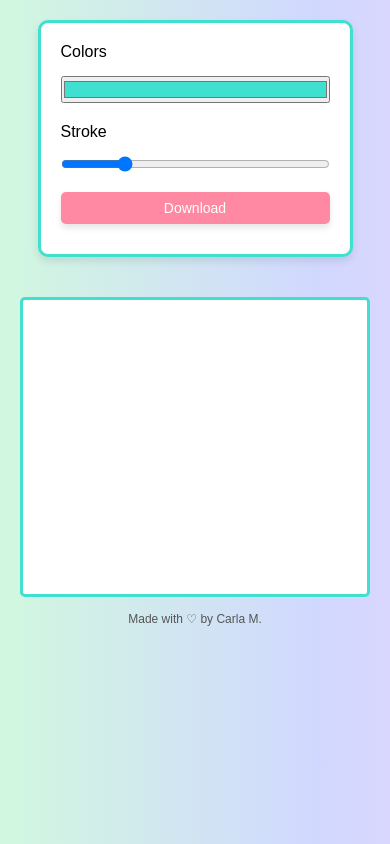
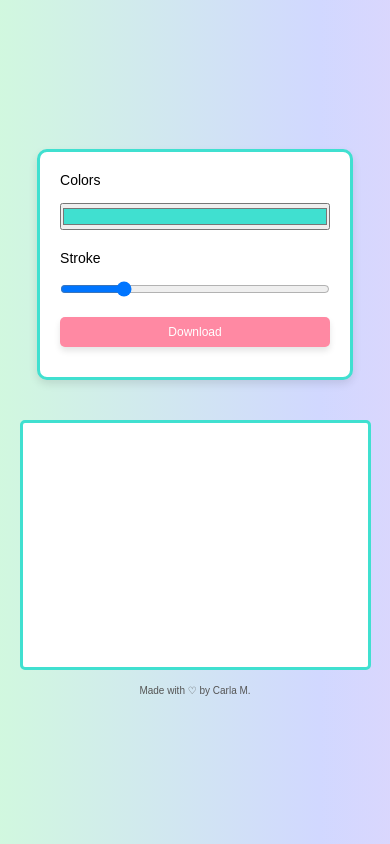
Before and after one commit to Carlimalac/2, a plain HTML site: page index.html in a window 390 px wide. Drawn offline with Linux system fonts and the light colour scheme.

Commit message:
Add files via upload

```diff
--- a/script.js
+++ b/script.js
@@ -5,37 +5,47 @@ let color = '#40E0D0'; // Default turquoise color
 let strokeSize = 3; // Default stroke size
 let lastX, lastY;
 
-// Event listeners for drawing on mouse and touch devices
+// Function to get correct mouse or touch position relative to the canvas
+function getPosition(e) {
+  const rect = canvas.getBoundingClientRect(); // Get the position of the canvas in the viewport
+  const x = (e.clientX || e.touches[0].clientX) - rect.left; // Adjust for the canvas offset
+  const y = (e.clientY || e.touches[0].clientY) - rect.top;
+  return { x, y };
+}
+
+// Start drawing
 function startDrawing(e) {
   drawing = true;
-  lastX = e.offsetX || e.touches[0].offsetX; // Use touch offset if it's a touch event
-  lastY = e.offsetY || e.touches[0].offsetY;
+  const { x, y } = getPosition(e);
+  lastX = x;
+  lastY = y;
 }
 
+// Draw on the canvas
 function draw(e) {
   if (drawing) {
-    const currentX = e.offsetX || e.touches[0].offsetX;
-    const currentY = e.offsetY || e.touches[0].offsetY;
-    drawLine(lastX, lastY, currentX, currentY);
-    lastX = currentX;
-    lastY = currentY;
+    const { x, y } = getPosition(e);
+    drawLine(lastX, lastY, x, y);
+    lastX = x;
+    lastY = y;
   }
 }
 
+// Stop drawing
 function stopDrawing() {
   drawing = false;
   ctx.beginPath(); // Reset the path
 }
 
-// Handle mouse events
+// Mouse events
 canvas.addEventListener('mousedown', startDrawing);
 canvas.addEventListener('mousemove', draw);
 canvas.addEventListener('mouseup', stopDrawing);
 canvas.addEventListener('mouseout', stopDrawing);
 
-// Handle touch events
+// Touch events (for mobile devices)
 canvas.addEventListener('touchstart', (e) => {
-  e.preventDefault(); // Prevent default touch behavior
+  e.preventDefault(); // Prevent default touch behavior like zooming
   startDrawing(e);
 });
 canvas.addEventListener('touchmove', (e) => {
--- a/styles.css
+++ b/styles.css
@@ -39,16 +39,17 @@ body {
   border-radius: 10px;
   width: 25%;
   box-shadow: 0 4px 8px rgba(0, 0, 0, 0.1);
+  flex-shrink: 0; /* Prevent sidebar from shrinking */
 }
 
 h2 {
   font-size: 18px;
-  margin-bottom: 5px; /* Decreased space below the label */
+  margin-bottom: 5px;
   font-weight: lighter;
 }
 
 button {
-  background-color: #FF89A3; /* Darker light pink */
+  background-color: #FF89A3;
   color: white;
   border: none;
   padding: 10px;
@@ -62,12 +63,11 @@ button {
 }
 
 button:hover {
-  background-color: #FF7C92; /* Even darker pink on hover */
-  box-shadow: 0 6px 8px rgba(0, 0, 0, 0.2);
+  background-color: #FF7C92;
 }
 
 button:active {
-  background-color: #FF6C81; /* Darkest pink when clicked */
+  background-color: #FF6C81;
 }
 
 .drawing-area {
@@ -84,17 +84,18 @@ canvas {
   border-radius: 5px;
   cursor: crosshair;
   max-width: 100%;
-  height: auto;
+  height: 400px; /* Keep a reasonable size for desktop */
+  width: 600px; /* Fixed width on desktop */
 }
 
 input[type="range"] {
   width: 100%;
-  margin: 10px 0; /* Further reduced space between stroke label and slider */
+  margin: 10px 0;
 }
 
 input[type="color"] {
-  margin-top: 10px; /* Added some margin above the color box */
-  margin-bottom: 20px; /* Keeping some margin below the color picker */
+  margin-top: 10px;
+  margin-bottom: 20px;
 }
 
 .footer {
@@ -106,16 +107,35 @@ input[type="color"] {
 }
 
 /* RESPONSIVE DESIGN */
-@media (max-width: 768px) {
-  body {
-    height: auto;
-    padding: 20px;
-    overflow: auto;
+
+/* Tablet and larger mobile screens */
+@media (max-width: 1024px) {
+  .container {
+    flex-direction: column;
+    width: 90%;
+    align-items: center;
   }
 
+  .sidebar {
+    width: 80%;
+    margin-bottom: 20px;
+  }
+
+  canvas {
+    width: 100%; /* Canvas takes full width of the container */
+    height: auto; /* Keeps aspect ratio intact */
+  }
+
+  input[type="range"], input[type="color"], button {
+    width: 100%;
+  }
+}
+
+/* Phones and small mobile screens */
+@media (max-width: 768px) {
   .container {
     flex-direction: column;
-    width: 100%;
+    width: 90%;
     align-items: center;
   }
 
@@ -125,16 +145,14 @@ input[type="color"] {
   }
 
   canvas {
-    width: 100%;
-    height: 300px; /* Set a specific height for smaller screens */
+    height: 250px; /* Slightly smaller canvas for mobile */
+    width: 100%; /* Full width on smaller screens */
   }
 
   input[type="range"], input[type="color"], button {
-    width: 100%; /* Full width for smaller screens */
+    width: 100%;
   }
-}
 
-@media (max-width: 480px) {
   h2 {
     font-size: 16px;
   }
@@ -148,3 +166,18 @@ input[type="color"] {
     font-size: 12px;
   }
 }
+
+@media (max-width: 480px) {
+  h2 {
+    font-size: 14px;
+  }
+
+  button {
+    font-size: 12px;
+    padding: 8px;
+  }
+
+  .footer {
+    font-size: 10px;
+  }
+}
```
